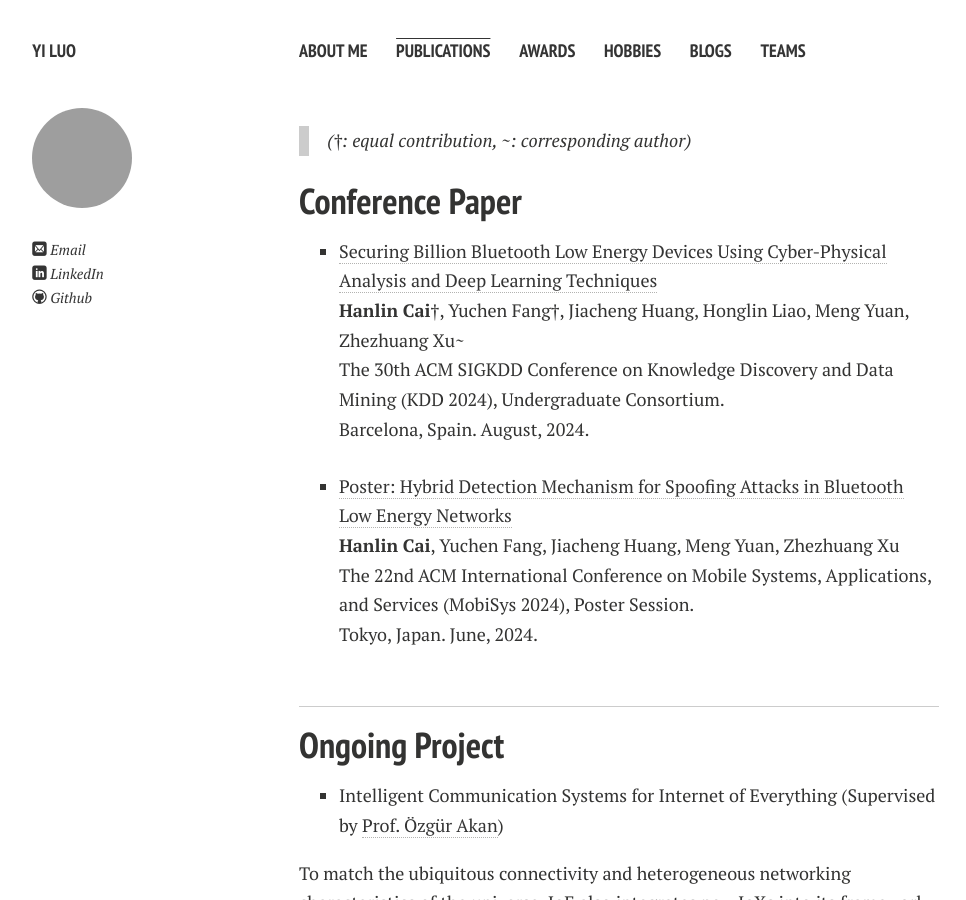
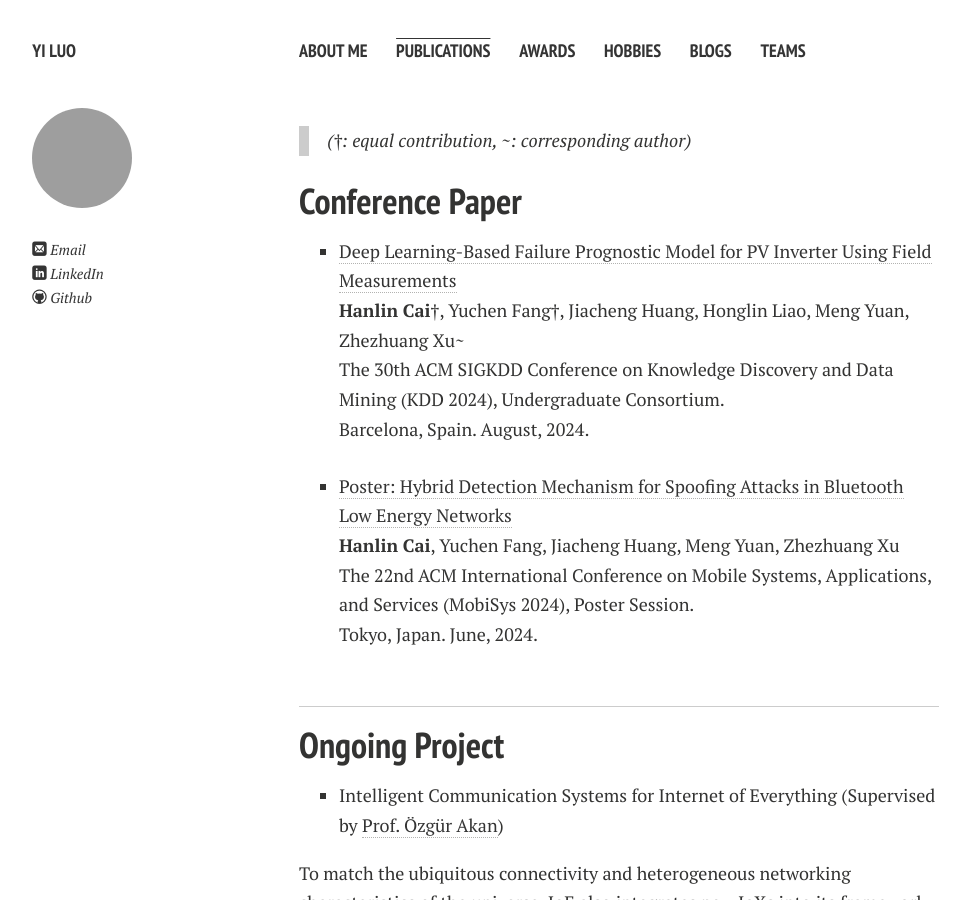
Before and after one commit to yisamu/yisamu.github.io, a Jekyll site: the page built from publications.md, in a window 1280 px wide and 900 px high. Shown: the whole window, without its empty margins (21-987 px from the left). Built offline with Jekyll 4.4.1, drawn with Linux system fonts in a browser that asks for light colours; nearby versions of some CDN libraries; comment, search, counter and statistics services are not loaded; a style sheet for code colours, icons or effects is not loaded.

Commit message:
Update publications.md

```diff
--- a/publications.md
+++ b/publications.md
@@ -8,7 +8,7 @@ title: Publications
 
 ## Conference Paper
 
-- [Securing Billion Bluetooth Low Energy Devices Using Cyber-Physical Analysis and Deep Learning Techniques](https://www.researchgate.net/publication/384046364/)<br>**Hanlin Cai**†, Yuchen Fang†, Jiacheng Huang, Honglin Liao, Meng Yuan, Zhezhuang Xu~<br>The 30th ACM SIGKDD Conference on Knowledge Discovery and Data Mining (KDD 2024), Undergraduate Consortium.<br>Barcelona, Spain. August, 2024.<br>
+- [Deep Learning-Based Failure Prognostic Model for PV Inverter Using Field Measurements]([https://ieeexplore.ieee.org/abstract/document/10636809])<br>**Hanlin Cai**†, Yuchen Fang†, Jiacheng Huang, Honglin Liao, Meng Yuan, Zhezhuang Xu~<br>The 30th ACM SIGKDD Conference on Knowledge Discovery and Data Mining (KDD 2024), Undergraduate Consortium.<br>Barcelona, Spain. August, 2024.<br>
 
 - [Poster: Hybrid Detection Mechanism for Spoofing Attacks in Bluetooth Low Energy Networks](https://dl.acm.org/doi/abs/10.1145/3643832.3661434)<br>**Hanlin Cai**, Yuchen Fang, Jiacheng Huang, Meng Yuan, Zhezhuang Xu<br>The 22nd ACM International Conference on Mobile Systems, Applications, and Services (MobiSys 2024), Poster Session.<br>Tokyo, Japan. June, 2024.
 
```
